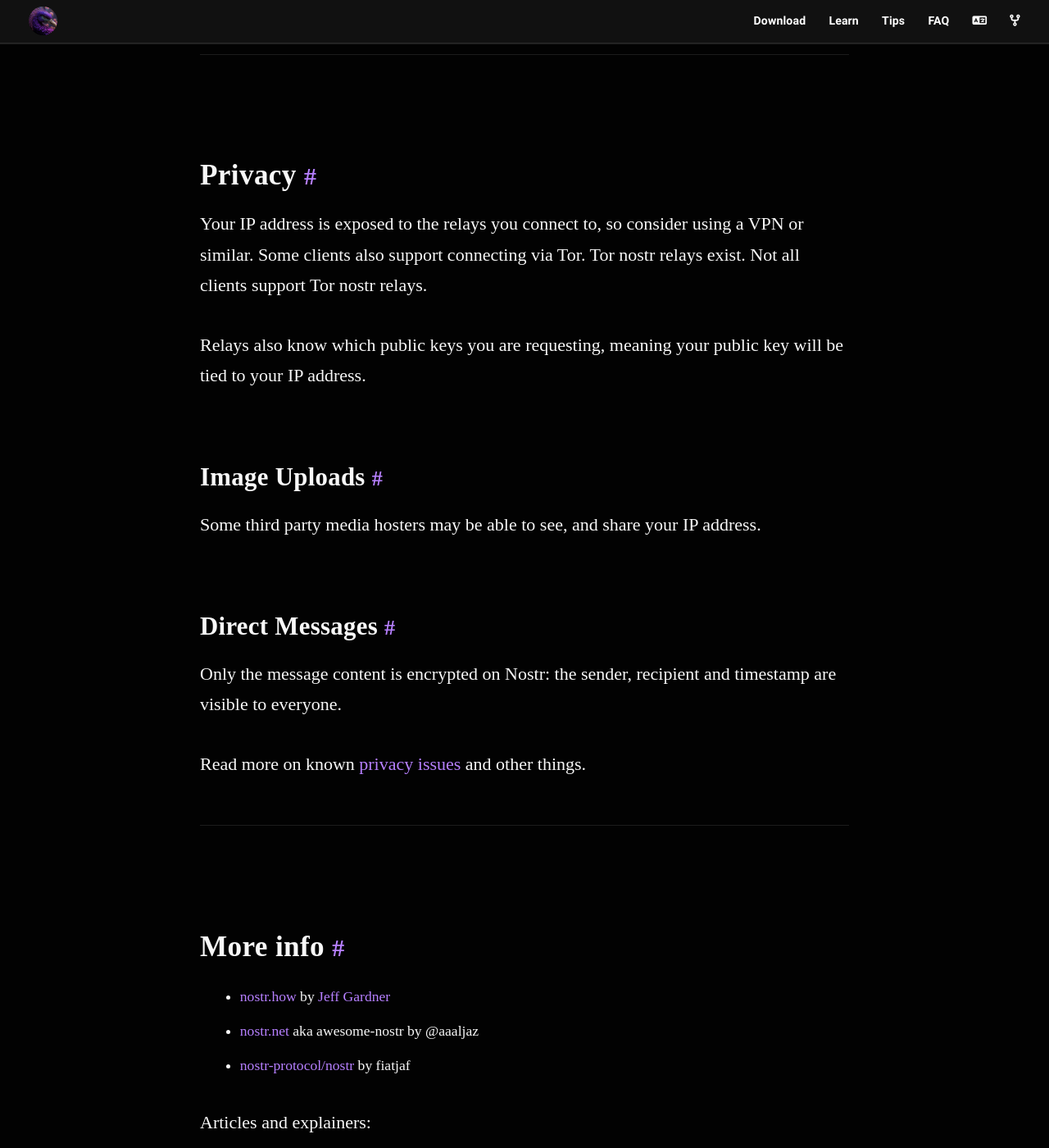
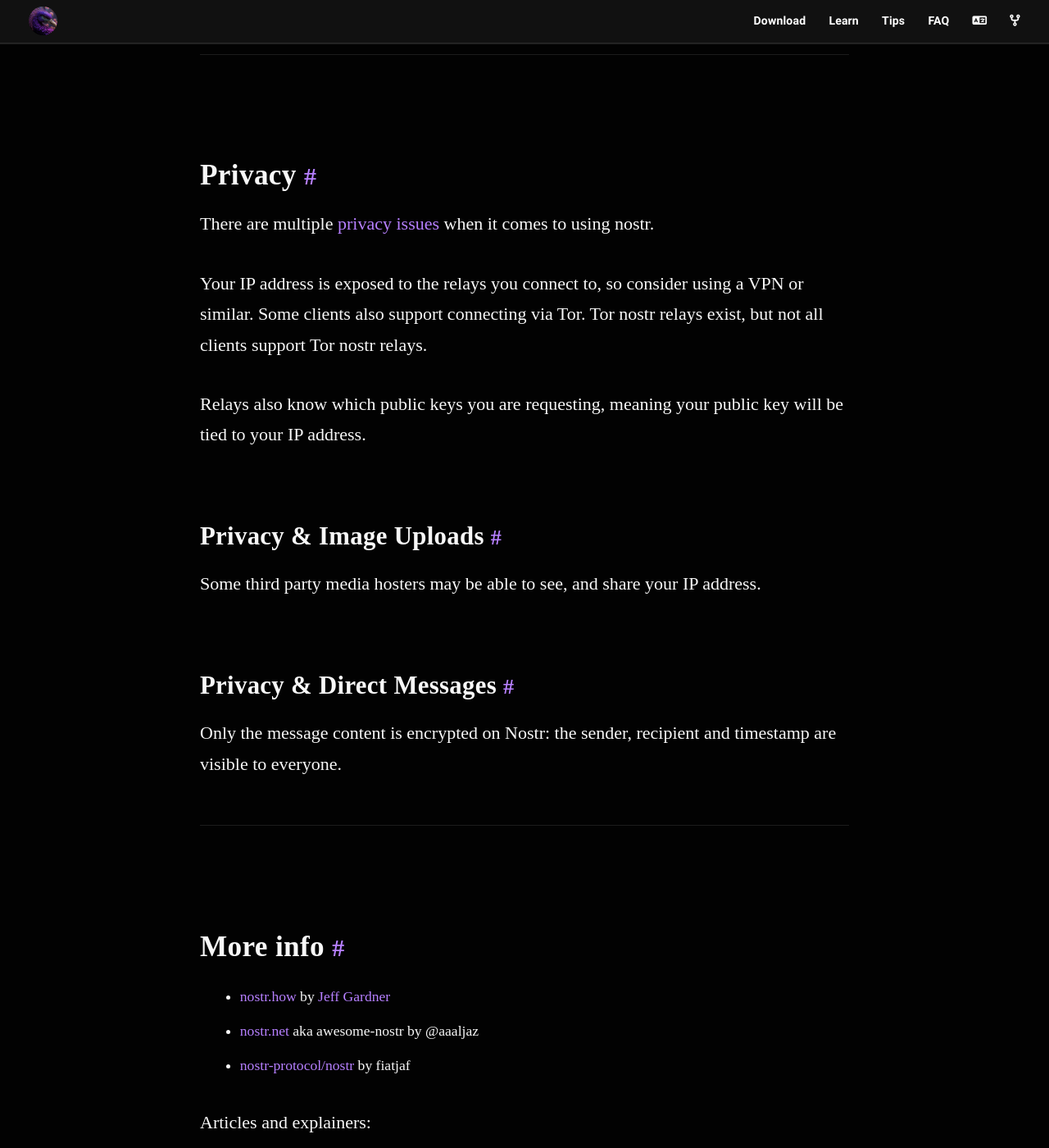
Before and after one commit to nostr-resources/nostr-resources.github.io, a Jekyll site: the page built from index.md, in a window 1280 px wide and 1400 px high, scrolled down 13148 px. Shown: the whole window at 82% size. Built offline with Jekyll 4.4.1, drawn with Linux system fonts in a browser that asks for light colours; some web fonts are replaced; some of the changed text lies outside the part shown.

Commit message:
Reword, fix headlines

```diff
--- a/index.md
+++ b/index.md
@@ -358,22 +358,24 @@ Episodes:
 
 ## Privacy
 
+There are multiple [privacy
+issues](https://consentonchain.github.io/blog/posts/nostr-privacy/) when it
+comes to using nostr.
+
 Your IP address is exposed to the relays you connect to, so consider using a VPN
 or similar. Some clients also support connecting via Tor.
-Tor nostr relays exist. Not all clients support Tor nostr relays.
+Tor nostr relays exist, but not all clients support Tor nostr relays.
 
 Relays also know which public keys you are requesting, meaning your public key
 will be tied to your IP address.
 
-### Image Uploads
+### Privacy & Image Uploads
 
 Some third party media hosters may be able to see, and share your IP address.
 
-### Direct Messages
+### Privacy & Direct Messages
 
 Only the message content is encrypted on Nostr: the sender, recipient and timestamp are visible to everyone.
-
-Read more on  known [privacy issues](https://consentonchain.github.io/blog/posts/nostr-privacy/) and other things.
 
 ---
 
```
